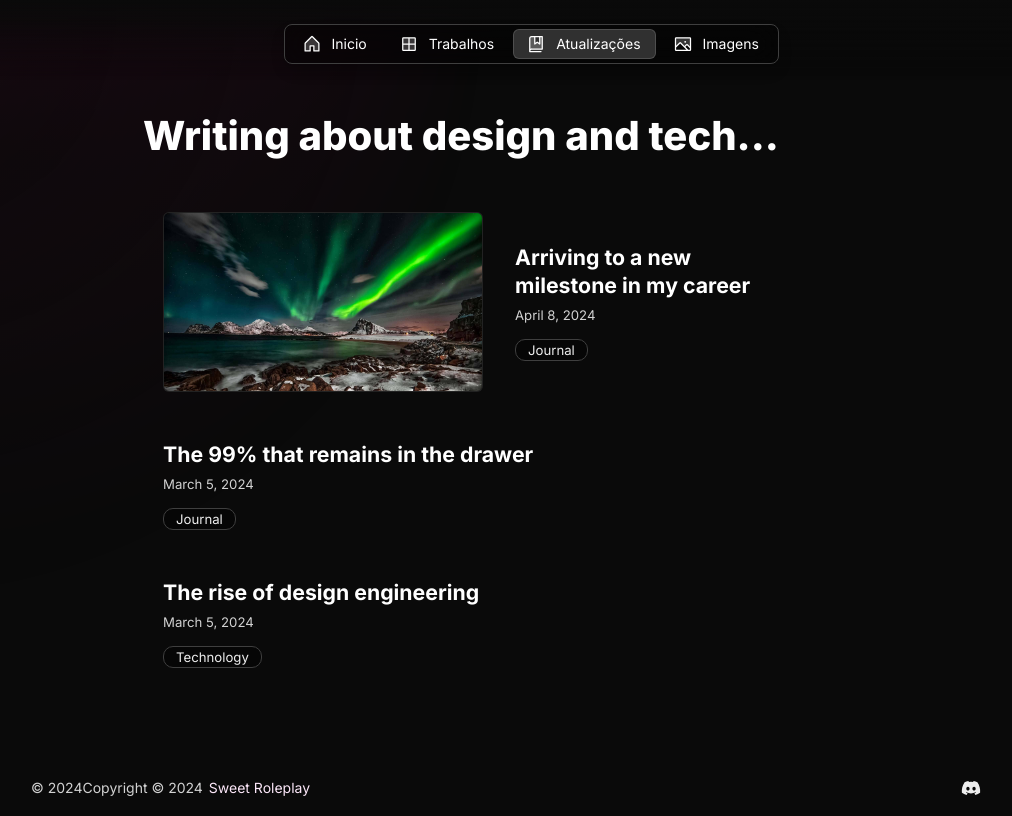
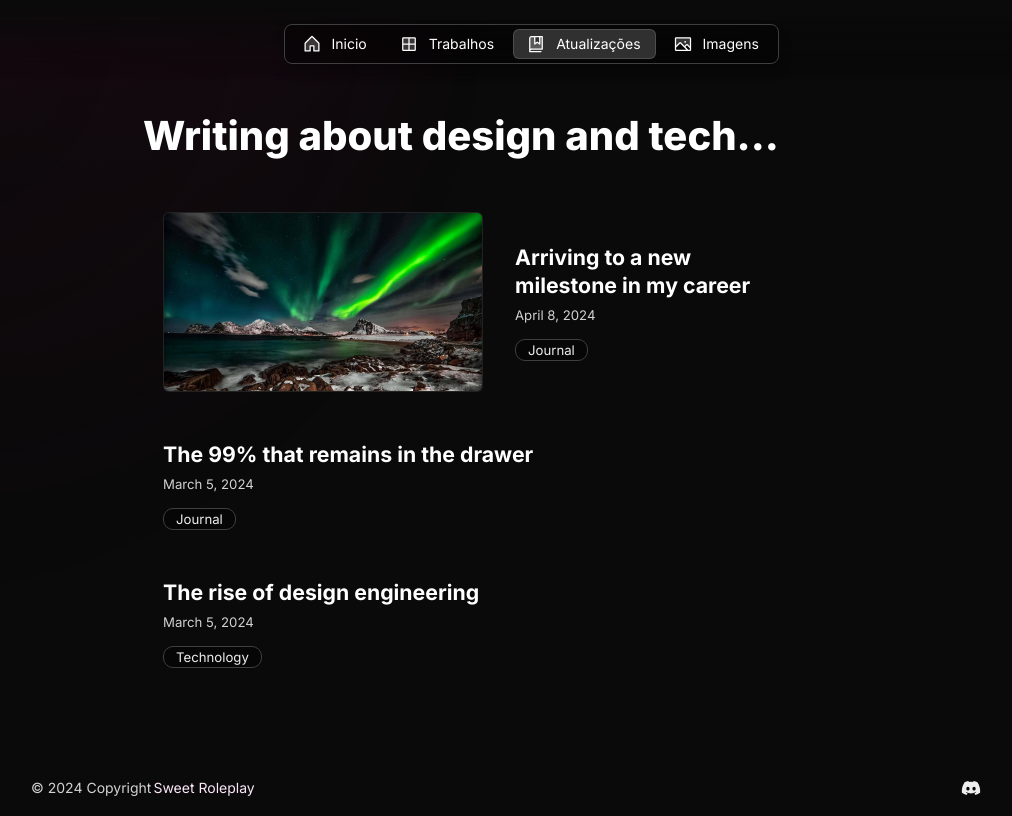
Before and after one commit to flynnzin/sweet_nexjsj, a Next.js app: page /en/blog in a window 1280 px wide. Shown: the whole page, without its empty margins (113-1125 px from the left). Built offline with nearby package versions, Linux system fonts and the light colour scheme.

Commit message:
Update Footer.tsx

```diff
--- a/src/components/Footer.tsx
+++ b/src/components/Footer.tsx
@@ -24,11 +24,11 @@ export const Footer = () => {
                     onBackground="neutral-strong">
                     <Text
                         onBackground="neutral-weak">
-                        © {currentYear}
+                        © {currentYear} Copyright
                     </Text>
                     <Text onBackground="neutral-weak">
                         {/* Usage of this template requires attribution. Please don't remove the link to Once UI. */}
-                            Copyright © 2024 <SmartLink style={{marginLeft: '-0.125rem'}} href="https://discord.gg/sweetgg">Sweet Roleplay</SmartLink>
+                            <SmartLink style={{marginLeft: '-0.125rem'}} href="https://discord.gg/sweetgg">Sweet Roleplay</SmartLink>
                     </Text>
                 </Text>
                 <Flex
```
